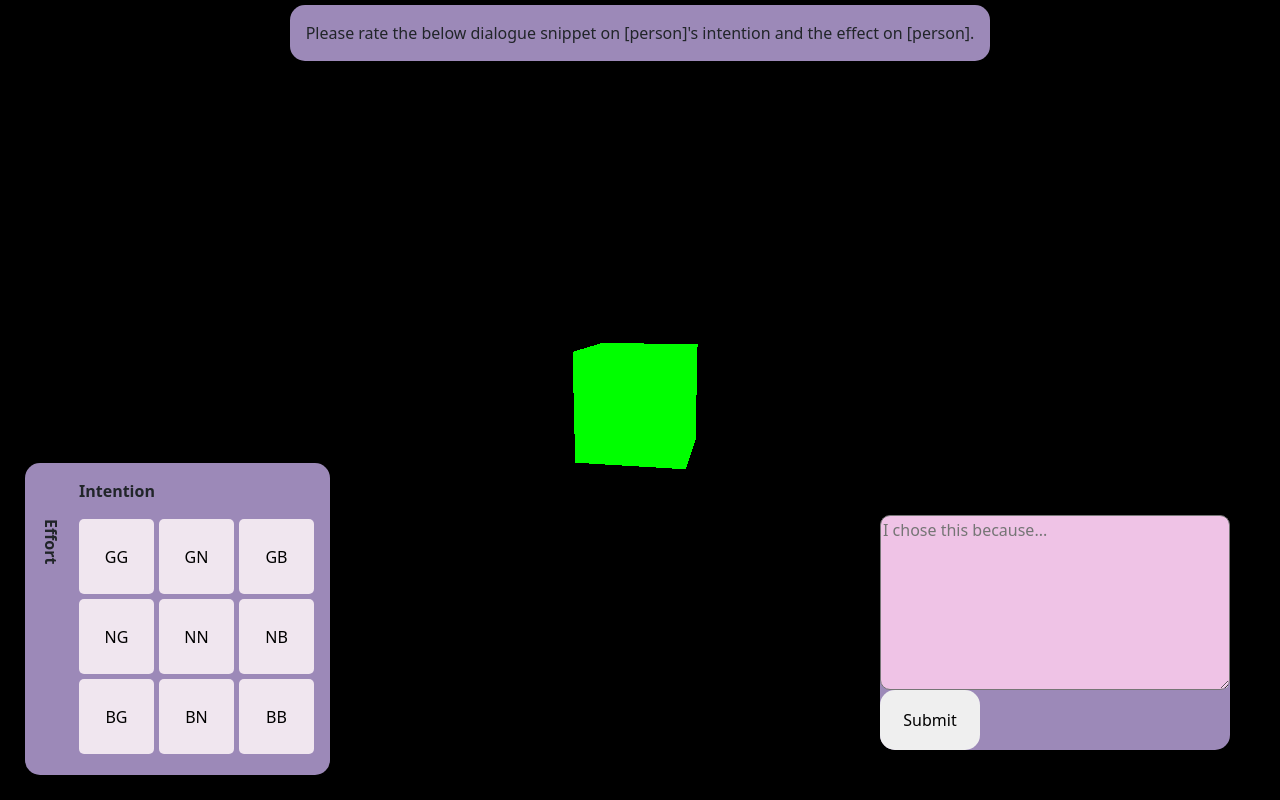
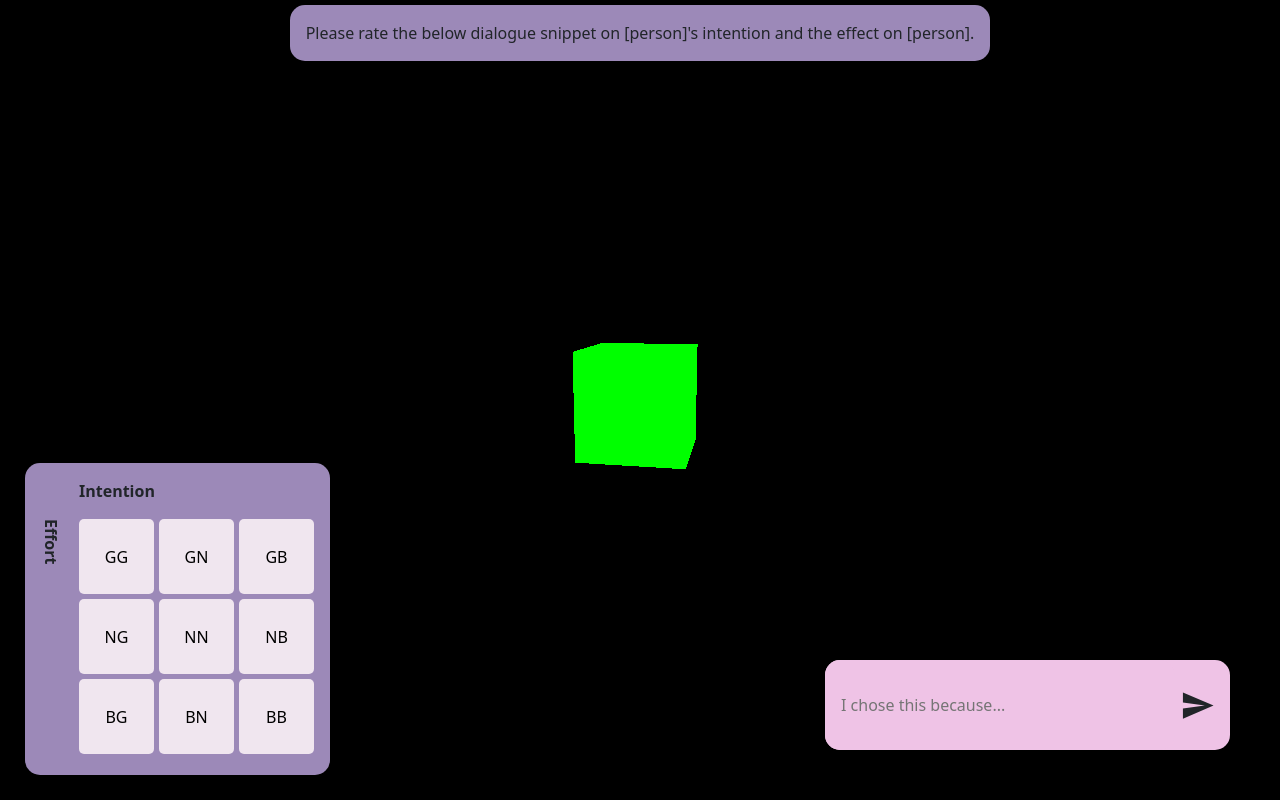
Before and after one commit to jaczhi/prideal-world, a React (Create React App) app in the folder website/: page /scenario1 in a window 1280 px wide. Built offline with nearby package versions, Linux system fonts and the light colour scheme.

Commit message:
Redid UI of LLM input

```diff
--- a/website/package.json
+++ b/website/package.json
@@ -3,6 +3,10 @@
   "version": "0.1.0",
   "private": true,
   "dependencies": {
+    "@emotion/react": "^11.11.3",
+    "@emotion/styled": "^11.11.0",
+    "@mui/icons-material": "^5.15.7",
+    "@mui/material": "^5.15.7",
     "@testing-library/jest-dom": "^5.17.0",
     "@testing-library/react": "^13.4.0",
     "@testing-library/user-event": "^13.5.0",
--- a/website/src/components/LLMTextInput/LLMTextInput.js
+++ b/website/src/components/LLMTextInput/LLMTextInput.js
@@ -1,4 +1,5 @@
 import { useState } from "react";
+import SendIcon from '@mui/icons-material/Send';
 import "./llmtextinput.css";
 
 function LLMTextInput({ rating = "Good Good" }) {
@@ -21,8 +22,8 @@ function LLMTextInput({ rating = "Good Good" }) {
     return (
         <div className="llm-text-container">
             {rating && <div>Why did you choose {rating}?</div>}
-            <textarea className="llm-text-input" placeholder="I chose this because..." type="text" onChange={(event) => setLlmText(event.target.value)}></textarea>
-            <button className="llm-text-submit" onClick={onTextSubmit}>Submit</button>
+            <input className="llm-text-input" placeholder="I chose this because..." type="text" onChange={(event) => setLlmText(event.target.value)}></input>
+            <SendIcon fontSize="large" className="llm-text-submit" />
         </div>
     );
 }
--- a/website/src/components/LLMTextInput/llmtextinput.css
+++ b/website/src/components/LLMTextInput/llmtextinput.css
@@ -3,23 +3,23 @@
     bottom: 25px;
     right: 25px;
     display: flex;
-    flex-direction: column;
-    align-items: flex-end;
-    background-color: #9C89B8;
+    flex-direction: row;
+    align-items: center;
+    background-color: #EFC3E6;
     border-radius: 15px;
-    align-items: flex-start;
+    padding-right: 15px;
+    gap: 5px;
 }
 
 .llm-text-input {
+    padding: 1rem;
     width: 350px;
-    height: 175px;
+    height: 90px;
     background-color: #EFC3E6;
-    border-radius: 10px;
+    border-width: 0px;
+    border-radius: 15px;
 }
 
 .llm-text-submit {
-    width: 100px;
-    height: 60px;
-    border-radius: 15px;
-    border-width: 0px;
+    cursor: pointer;
 }
--- /dev/null
+++ b/website/src/components/Typewriter/Typewriter.js
@@ -0,0 +1,25 @@
+// Code sourced from https://blog.logrocket.com/3-ways-implement-typing-animation-react/
+
+import React, { useState, useEffect } from 'react';
+
+function Typewriter({ text, delay }) {
+  const [currentText, setCurrentText] = useState('');
+  const [currentIndex, setCurrentIndex] = useState(0);
+
+  useEffect(() => {
+    if (currentIndex < text.length) {
+      const timeout = setTimeout(() => {
+        setCurrentText(prevText => prevText + text[currentIndex]);
+        setCurrentIndex(prevIndex => prevIndex + 1);
+      }, delay);
+
+      return () => clearTimeout(timeout);
+    }
+  }, [currentIndex, delay, text]);
+
+  // Typing logic goes here
+
+  return <span>{currentText}</span>;
+};
+
+export default Typewriter;
--- a/website/src/pages/scenario1/Scenario1.js
+++ b/website/src/pages/scenario1/Scenario1.js
@@ -4,6 +4,7 @@ import { useState } from "react";
 import "../scenarios.css";
 import RatingGrid from "../../components/RatingGrid/RatingGrid";
 import LLMTextInput from "../../components/LLMTextInput/LLMTextInput";
+import Typewriter from "../../components/Typewriter/Typewriter";
 
 function Scenario1() {
     const [show, setShow] = useState(false);
@@ -57,7 +58,7 @@ function Scenario1() {
         <div className="App">
             <div className="overlay">
                 <div className="dialogue">
-                    Please rate the below dialogue snippet on [person]'s intention and the effect on [person].
+                    <Typewriter text={"Please rate the below dialogue snippet on [person]'s intention and the effect on [person]."} delay={50}/>
                 </div>
 
                 <div className="rating-grid">
```
Also changed, not shown: 1 other file (tests, documents, lock files or other folders).
